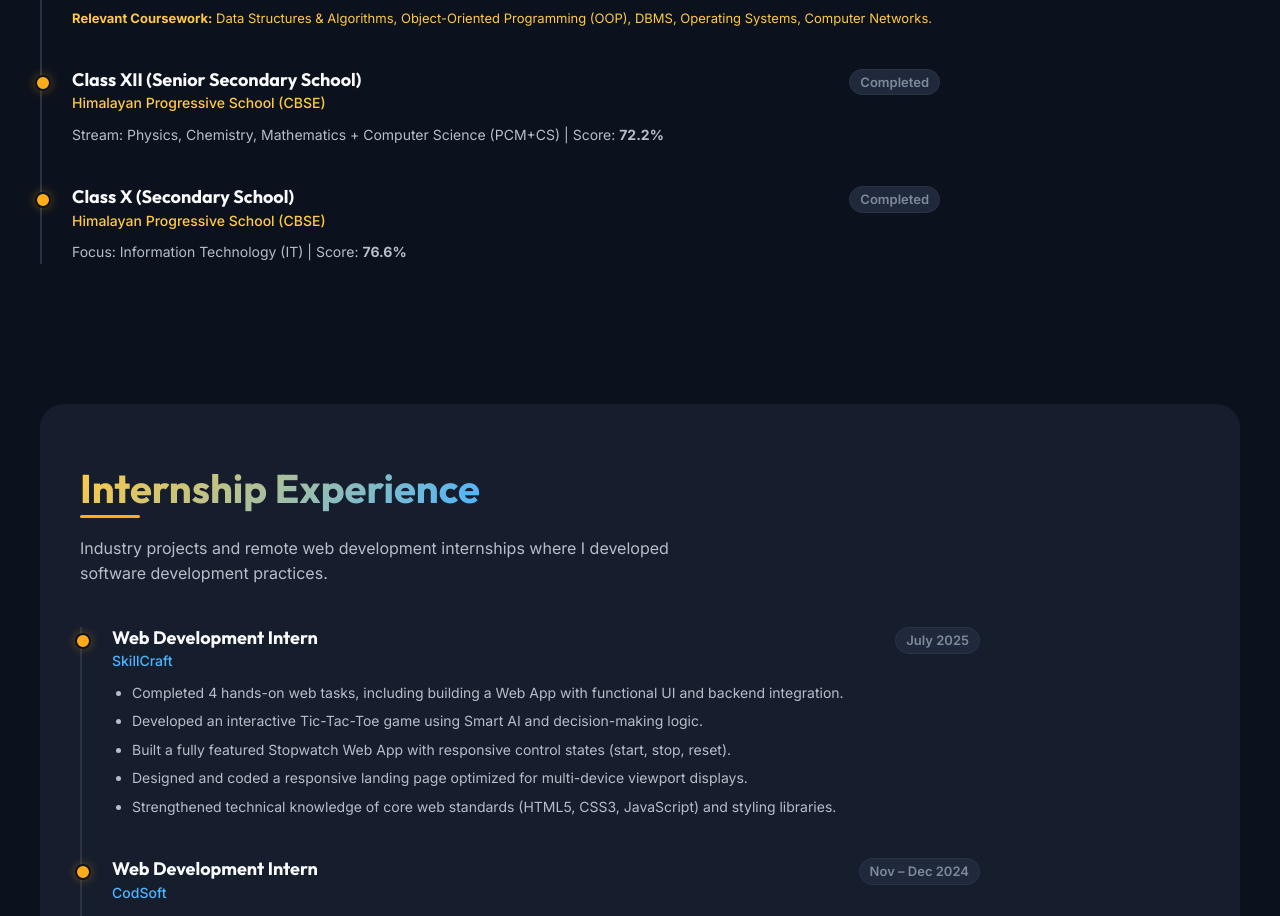
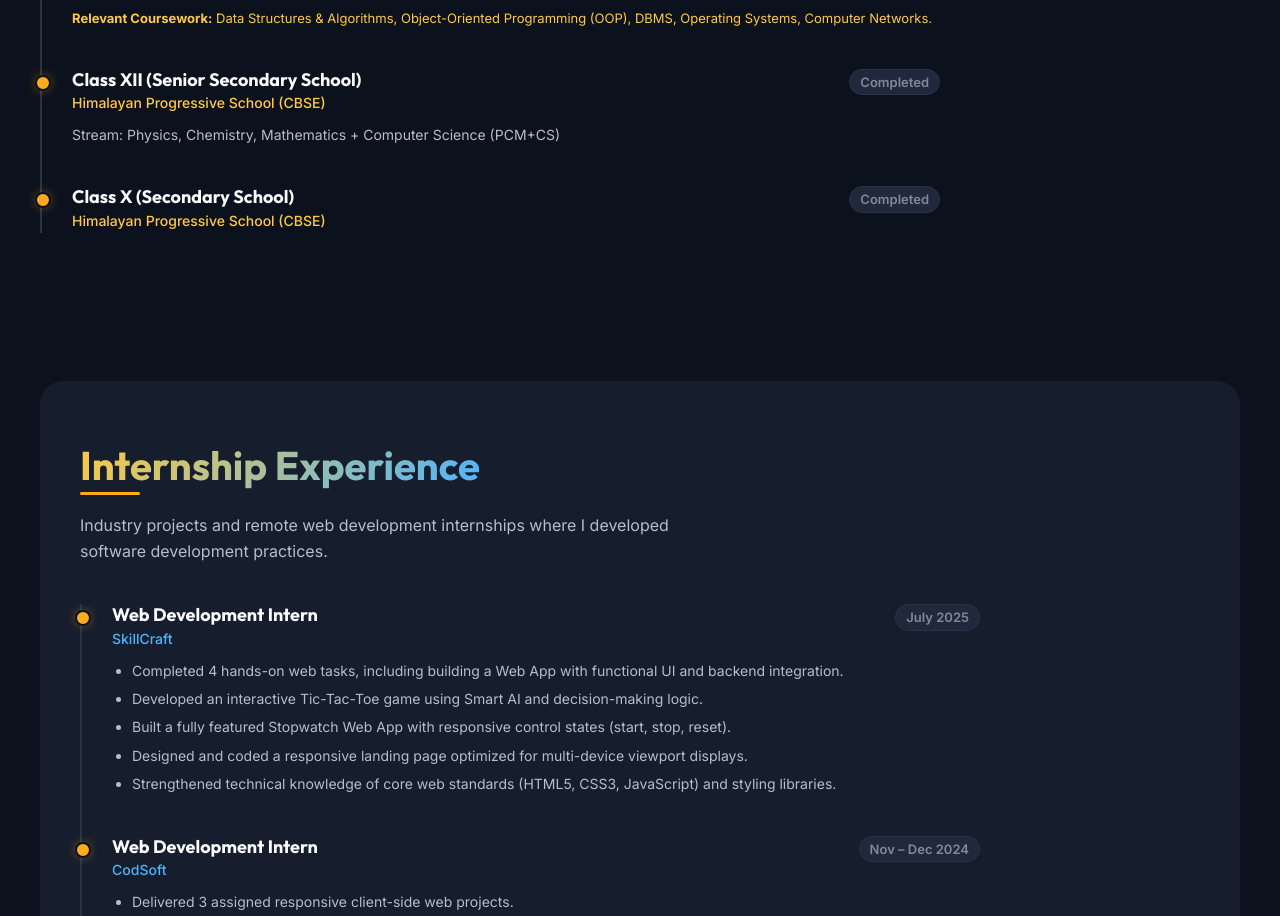
Before and after one commit to Vaibhav1214/my-web-portfolio, a React (Vite) app: page / in a window 1280 px wide. Shown: the part 2182-3098 px from the top of the page. Built offline with nearby package versions, Linux system fonts and the light colour scheme.

Commit message:
chore: remove scores from education and focus from secondary school in App.jsx

```diff
--- a/src/App.jsx
+++ b/src/App.jsx
@@ -278,7 +278,7 @@ function App() {
                 <span className="timeline-date">Completed</span>
               </div>
               <div className="timeline-desc">
-                <p>Stream: Physics, Chemistry, Mathematics + Computer Science (PCM+CS) | Score: <strong>72.2%</strong></p>
+                <p>Stream: Physics, Chemistry, Mathematics + Computer Science (PCM+CS)</p>
               </div>
             </div>
 
@@ -289,9 +289,6 @@ function App() {
                   <span className="timeline-subtitle">Himalayan Progressive School (CBSE)</span>
                 </div>
                 <span className="timeline-date">Completed</span>
-              </div>
-              <div className="timeline-desc">
-                <p>Focus: Information Technology (IT) | Score: <strong>76.6%</strong></p>
               </div>
             </div>
           </div>
```
